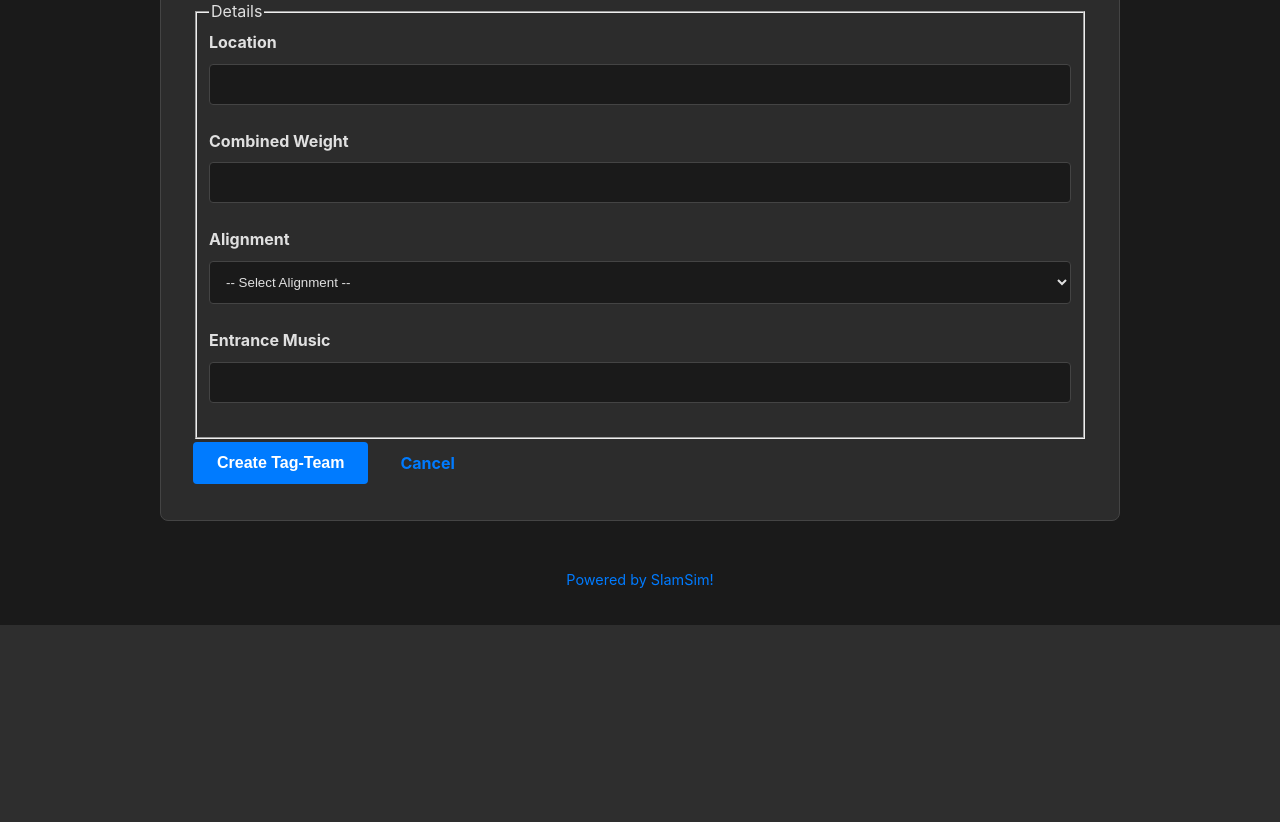
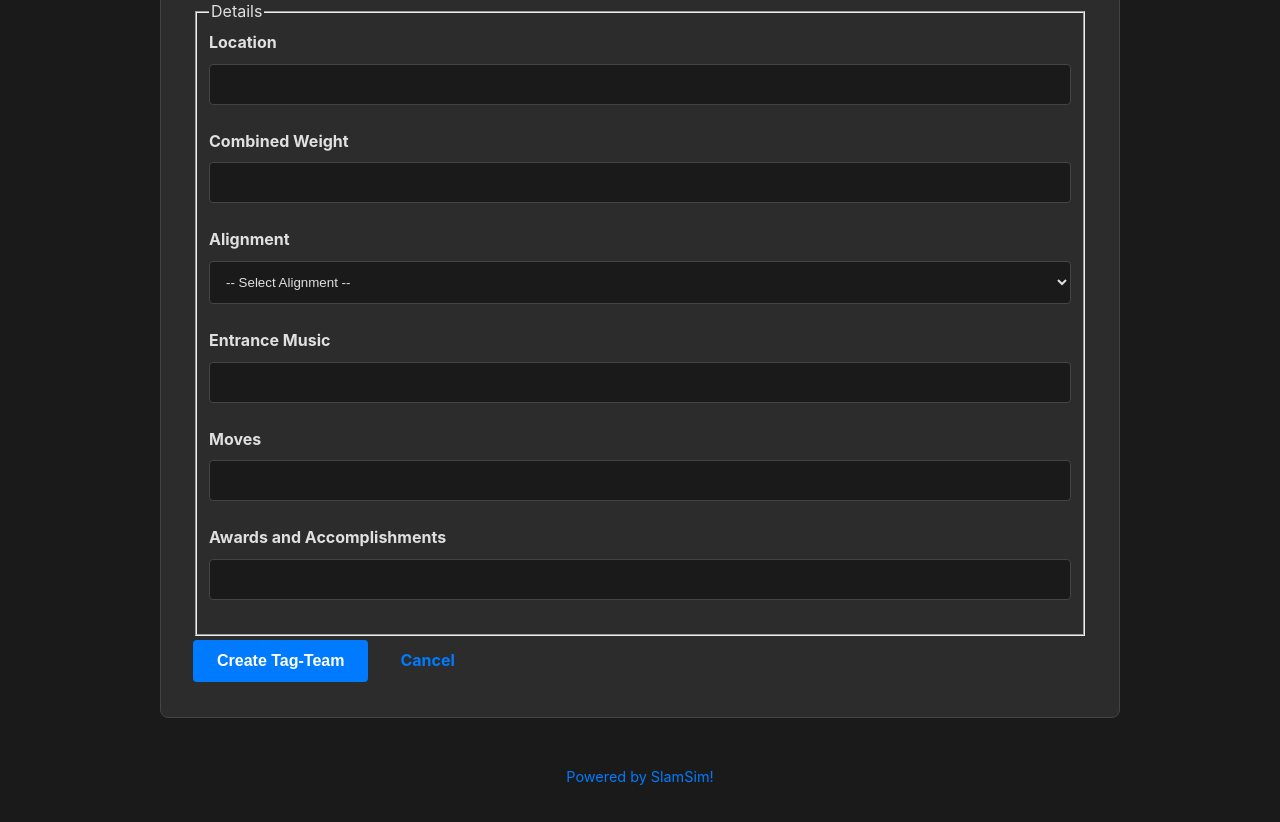
Before and after one commit to garymhartzell/slamsim, a Flask app: page /tagteams/create in a window 1280 px wide. Shown: the part 1466-2288 px from the top of the page. Before the commit the page ends 2091 px from the top, so only its background shows below. Run offline with Flask 3, Linux system fonts and the light colour scheme.

Commit message:
Added missing Awards and Moves from tagteams in Booker mode.

```diff
--- a/templates/booker/tagteams/form.html
+++ b/templates/booker/tagteams/form.html
@@ -120,6 +120,14 @@
                 <label for="Music">Entrance Music</label>
                 <input type="text" id="Music" name="Music" value="{{ tagteam.Music | default('') }}">
             </div>
+            <div class="form-group">
+                <label for="Moves">Moves</label>
+                <input type="text" id="Moves" name="Moves" value="{{ tagteam.Moves | default('') }}">
+            </div>
+            <div class="form-group">
+                <label for="Awards">Awards and Accomplishments</label>
+                <input type="text" id="Awards" name="Awards" value="{{ tagteam.Awards | default('') }}">
+            </div>
         </fieldset>
     </div>
     <div class="action-buttons form-actions">
--- a/templates/booker/tagteams/view.html
+++ b/templates/booker/tagteams/view.html
@@ -32,6 +32,8 @@
             <p><strong>Location:</strong> {{ tagteam.Location }}</p>
             <p><strong>Combined Weight:</strong> {{ tagteam.Weight }}</p>
             <p><strong>Entrance Music:</strong> {{ tagteam.Music }}</p>
+            <p><strong>Moves:</strong> {{ tagteam.Moves or 'N/A' }}</p>
+            <p><strong>Accomplishments:</strong> {{ tagteam.Awards or 'N/A' }}</p>
         </div>
     </div>
 </div>
```
